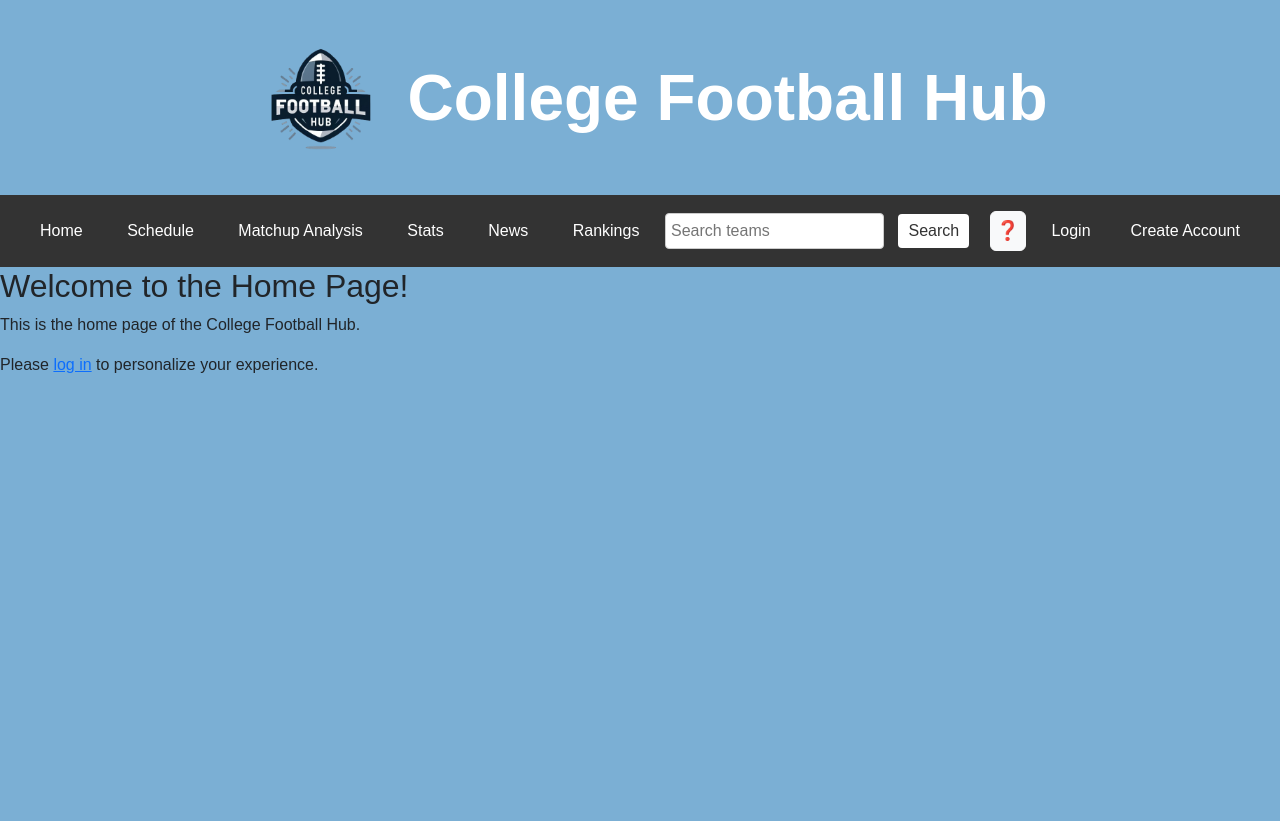
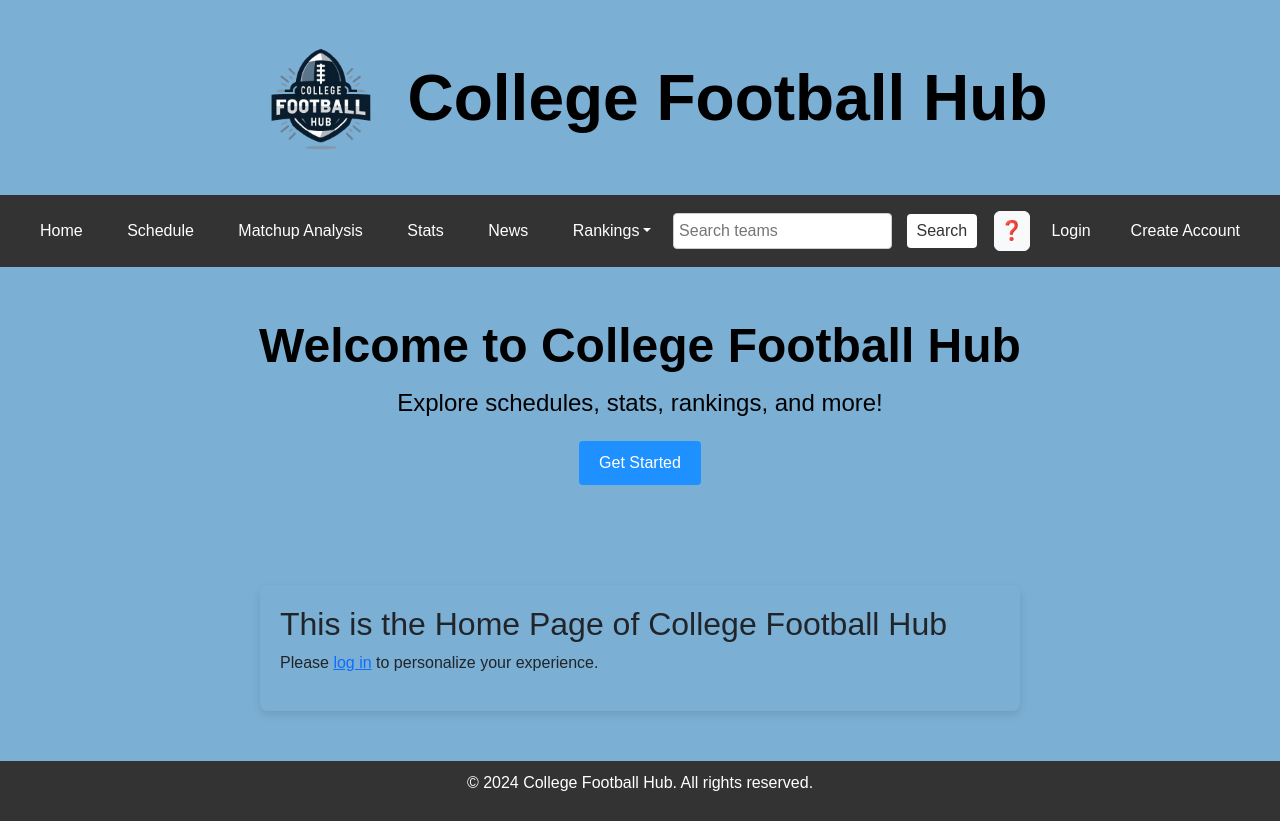
Before and after one commit to blainesea/CFBHub-Personal, a Flask app: page / in a window 1280 px wide. Before the commit the page ends 373 px from the top, so only its background shows below. Run offline with Flask 3, Linux system fonts and the light colour scheme.

Commit message:
adding home screen changes

```diff
--- a/templates/base.html
+++ b/templates/base.html
@@ -32,7 +32,7 @@
         }
 
         .header-title {
-            color: white;
+            color: black;
             font-size: 4rem;
             font-weight: bold;
             margin: 0;
@@ -102,8 +102,16 @@
             display: none;
             position: absolute;
             background-color: white;
-            box-shadow: 0px 8px 16px rgba(0, 0, 0, 0.2);
-            z-index: 1;
+            /*box-shadow: 0px 8px 16px rgba(0, 0, 0, 0.2);*/
+            min-width: 160px;
+            z-index: 1000;
+        }
+
+        .dropdown-content a {
+            color: black;
+            padding: 10px 15px; /* Adjust padding as needed */
+            text-decoration: none;
+            display: block;
         }
 
         .dropdown-content p {
@@ -133,7 +141,7 @@
             <a href="{{ url_for('stats') }}">Stats</a>
             <a href="{{ url_for('news') }}">News</a>
             <div class="dropdown">
-                <a href="#">Rankings</a>
+                <a href="#" class="dropdown-toggle">Rankings</a>
                 <div class="dropdown-content">
                     <a href="{{ url_for('top_25_rankings') }}">Top 25 Rankings</a>
                     <a href="{{ url_for('conference_rankings') }}">Conference Rankings</a>
--- a/templates/home.html
+++ b/templates/home.html
@@ -3,8 +3,77 @@
 {% block title %}Home - College Football Hub{% endblock %}
 
 {% block content %}
-<h2>Welcome to the Home Page!</h2>
-<p>This is the home page of the College Football Hub.</p>
+<style>
+/* Hero Section Styles */
+.hero-section {
+    background: #7BAFD4;
+    color: black;
+    text-align: center;
+    padding: 50px 20px;
+}
+
+.hero-title {
+    font-size: 3rem;
+    font-weight: bold;
+    margin: 0 0 10px;
+}
+
+.hero-subtitle {
+    font-size: 1.5rem;
+    margin-bottom: 20px;
+}
+
+.hero-content .btn {
+    background-color: #1e90ff;
+    color: white;
+    padding: 10px 20px;
+    font-size: 1rem;
+    border: none;
+    border-radius: 4px;
+    text-decoration: none;
+}
+
+.hero-content .btn:hover {
+    background-color: #4682b4;
+}
+
+/* Content Section Styles */
+.container {
+    margin: 30px auto;
+    max-width: 800px;
+    padding: 20px;
+}
+
+.welcome-card {
+
+    border-radius: 8px;
+    padding: 20px;
+    box-shadow: 0 4px 8px rgba(0, 0, 0, 0.1);
+}
+
+/* Footer Styles */
+.footer {
+    background: #333;
+    color: white;
+    text-align: center;
+    padding: 10px;
+    margin-top: 30px;
+}
+</style>
+
+<!-- Hero Section -->
+<div class="hero-section">
+    <div class="hero-content">
+        <h1 class="hero-title">Welcome to College Football Hub</h1>
+        <p class="hero-subtitle">Explore schedules, stats, rankings, and more!</p>
+        <a href="{{ url_for('schedule') }}" class="btn btn-primary">Get Started</a>
+    </div>
+</div>
+
+<!-- Welcome Message Section -->
+<div class="container">
+    <div class="welcome-card">
+        <h2>This is the Home Page of College Football Hub</h2>
 
         {% if user %}
             <p>Welcome back, {{ user.username }}!</p>
@@ -28,5 +97,11 @@
         {% else %}
             <p>Please <a href="{{ url_for('login') }}">log in</a> to personalize your experience.</p>
         {% endif %}
+    </div>
+</div>
 
+<!-- Footer Section -->
+<footer class="footer">
+    <p>&copy; 2024 College Football Hub. All rights reserved.</p>
+</footer>
 {% endblock %}
```
Also changed, not shown: instance/football_hub.db. Lines whose indentation alone changed are shown as unchanged.
